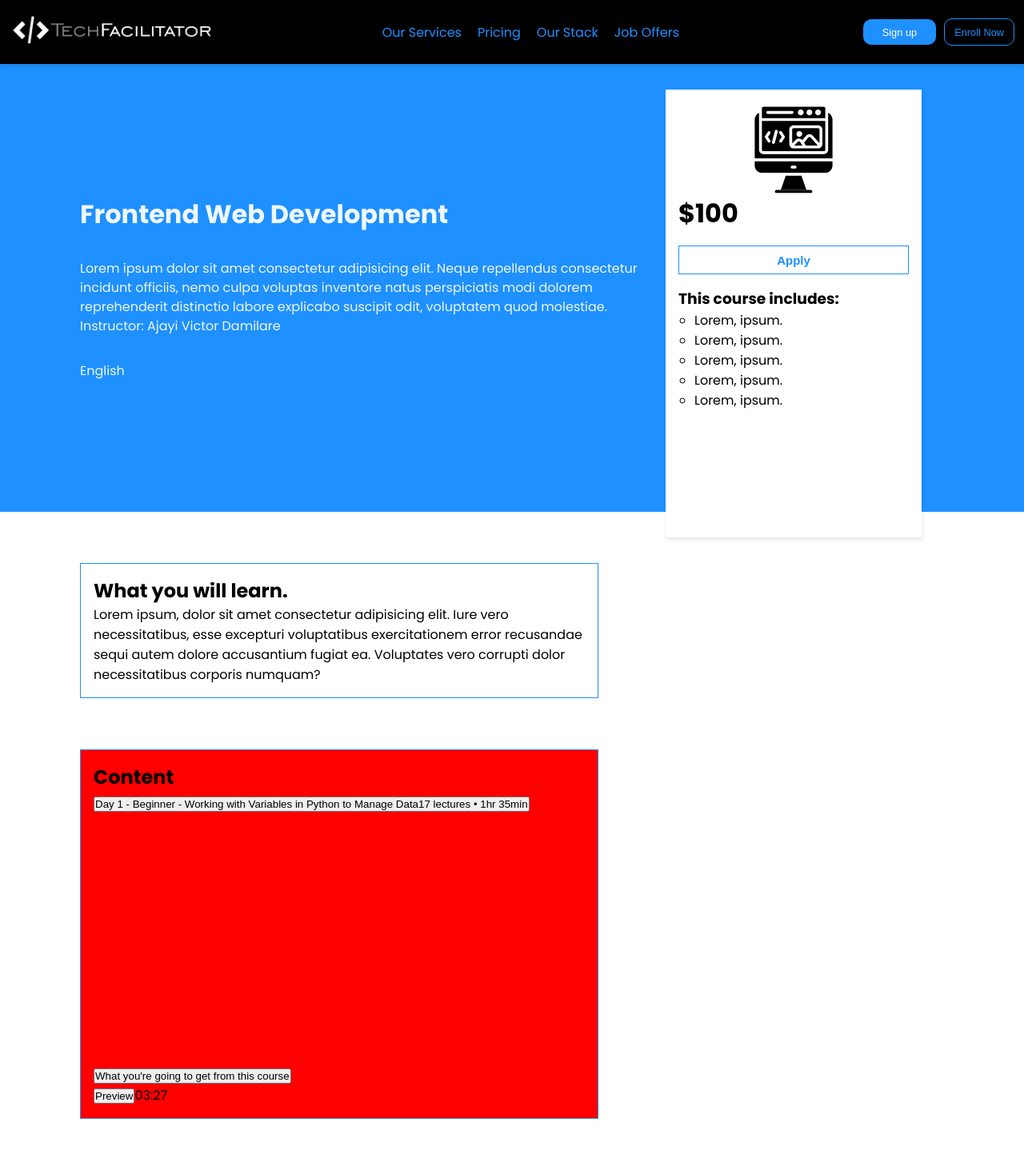
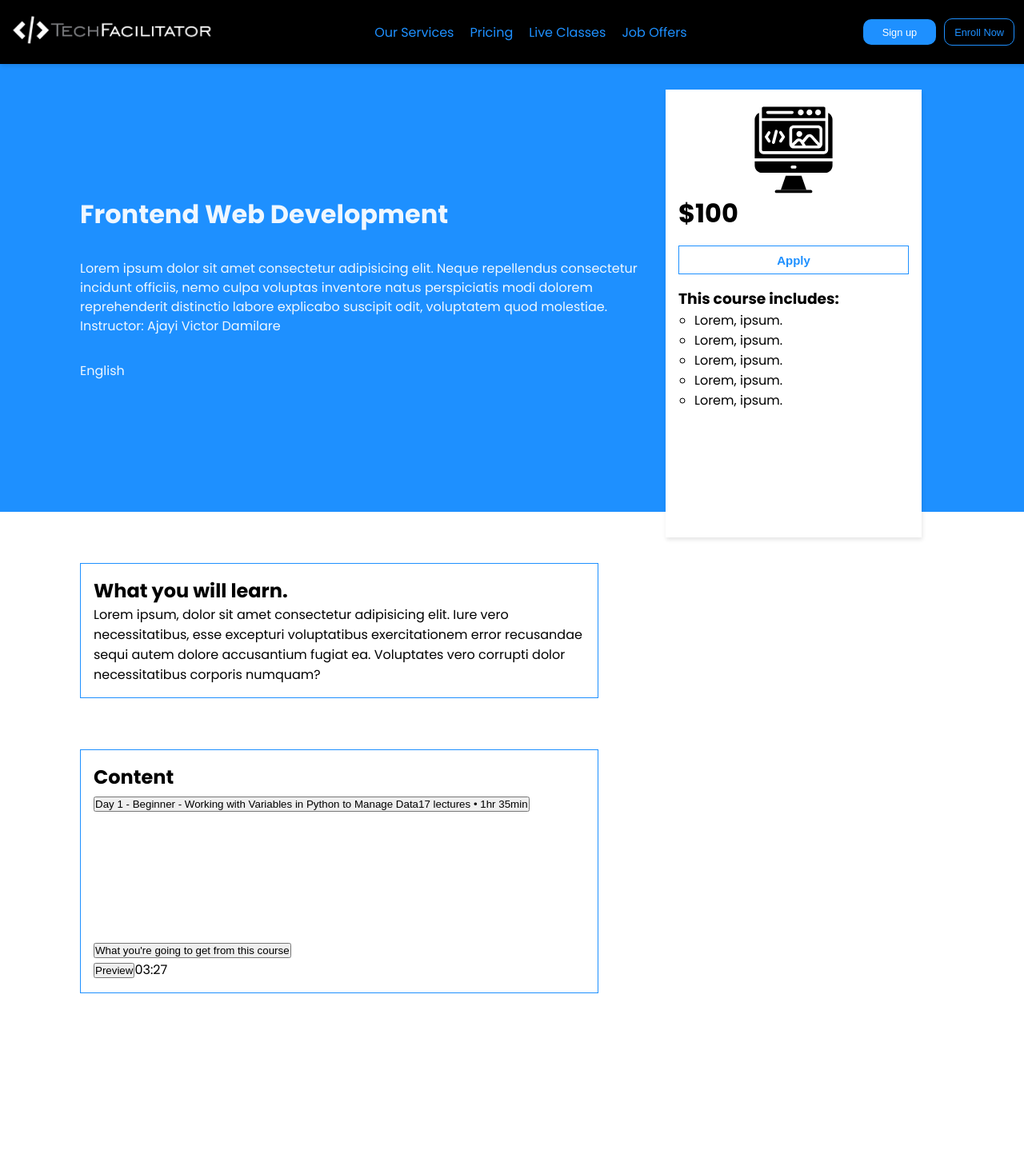
Before and after one commit to Adedayoke/TechFacilitators, a React (Create React App) app: page /pricing/1 in a window 1280 px wide. Shown: the top 1438 px of the page at 80% size. After the commit the page ends 1306 px from the top, so only its background shows below. Built offline with nearby package versions, Linux system fonts and the light colour scheme; a web font is replaced by a local one.

Commit message:
product pricing update

```diff
--- a/src/components/Navbar.jsx
+++ b/src/components/Navbar.jsx
@@ -11,7 +11,7 @@ const Navbar = () => {
         <ul>
             <li><a href="/">Our Services</a></li>
             <li><a href="/pricing">Pricing</a></li>
-            <li><a href="/profile">Our Stack</a></li>
+            <li><a href="/profile">Live Classes</a></li>
             <li><a href="/contact">Job Offers</a></li>
         </ul>
         <div className="buttons">
--- a/src/pages/Product_pricing.jsx
+++ b/src/pages/Product_pricing.jsx
@@ -64,8 +64,6 @@ const Product_pricing = () => {
                     <ul>
                       <li>
                         <div>
-                          <svg>
-                          </svg>
                           <div>
                             <div>
                               <div>
--- a/src/styles/index.css
+++ b/src/styles/index.css
@@ -405,9 +405,6 @@ img {
 .product_pricing--cont .product_body-section1 {
   margin-bottom: 4rem;
 }
-.product_pricing--cont .product_body-section2 {
-  background-color: red;
-}
 .product_pricing--cont .product_overview {
   transition: all 0.5s;
   position: absolute;
--- a/src/styles/styles_pages/_productPricing.scss
+++ b/src/styles/styles_pages/_productPricing.scss
@@ -34,7 +34,6 @@
         margin-bottom: $base-font-size * 4;
       }
       &-section2 {
-        background-color: red;
       }
     }
     .product_overview {
```
Also changed, not shown: 1 other file (tests, documents, lock files or other folders).
